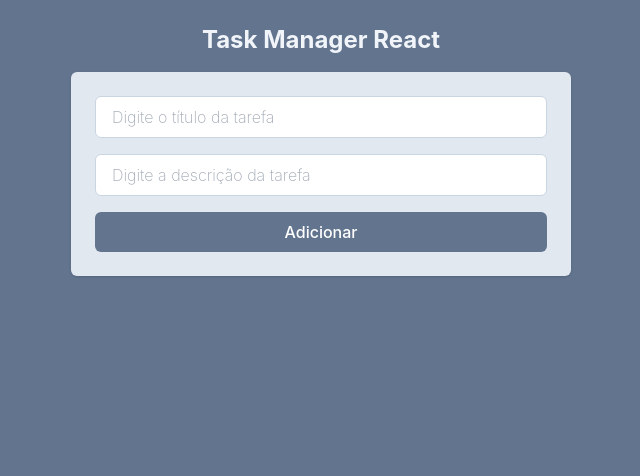
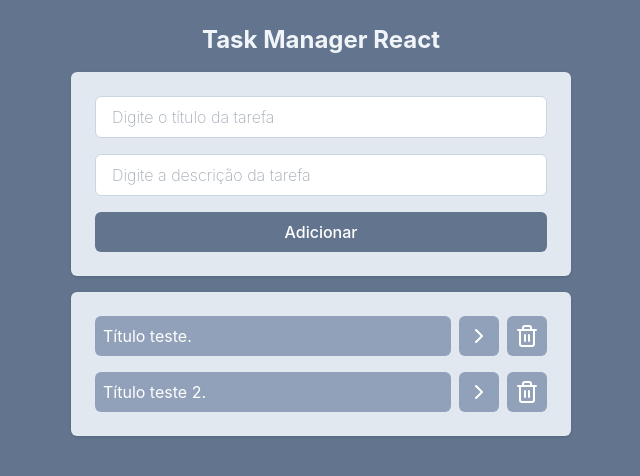
Before and after one commit to AdrianousDev/task-manager-react, a React (Vite) app: page / in a window 1280 px wide. Shown: the top 476 px of the page, without its empty margins (319-959 px from the left). Built offline with nearby package versions, Linux system fonts and the light colour scheme.

Commit message:
feat: adds the base for the task list. with lucide-react icons.

```diff
--- a/package.json
+++ b/package.json
@@ -11,6 +11,7 @@
   },
   "dependencies": {
     "@tailwindcss/vite": "^4.3.3",
+    "lucide-react": "^1.25.0",
     "react": "^19.2.7",
     "react-dom": "^19.2.7",
     "tailwindcss": "^4.3.3"
--- a/src/App.tsx
+++ b/src/App.tsx
@@ -1,4 +1,5 @@
 import { AddTask } from "./components/AddTask";
+import { TaskList } from "./components/TaskList";
 
 function App() {
     return (
@@ -9,6 +10,8 @@ function App() {
                 </h1>
 
                 <AddTask />
+
+                <TaskList />
             </div>
         </div>
     );
--- /dev/null
+++ b/src/components/Task.tsx
@@ -0,0 +1,32 @@
+import { CheckIcon, ChevronRightIcon, TrashIcon } from "lucide-react";
+import { useTasks } from "../contexts/tasks/useTasks";
+
+interface ITaskProps {
+    id: number;
+    title: string;
+    completed: boolean;
+}
+
+export const Task = ({ id, title, completed }: ITaskProps) => {
+    const { handleCompletedClick } = useTasks();
+
+    return (
+        <li key={id} className="flex gap-2">
+            <button
+                className={`bg-slate-400 text-left w-full flex items-center gap-2 text-white p-2 rounded-md cursor-pointer ${completed && "line-through"}`}
+                onClick={() => handleCompletedClick(id)}
+            >
+                {completed && <CheckIcon />}
+                {title}
+            </button>
+
+            <button className="bg-slate-400 p-2 rounded-md text-white cursor-pointer">
+                <ChevronRightIcon />
+            </button>
+
+            <button className="bg-slate-400 p-2 rounded-md text-white cursor-pointer">
+                <TrashIcon />
+            </button>
+        </li>
+    );
+};
--- /dev/null
+++ b/src/components/TaskList.tsx
@@ -0,0 +1,14 @@
+import { useTasks } from "../contexts/tasks/useTasks";
+import { Task } from "./Task";
+
+export const TaskList = () => {
+    const { tasks } = useTasks();
+
+    return (
+        <ul className="space-y-4 p-6 bg-slate-200 rounded-md shadow">
+            {tasks.map(({ id, title, completed }) => (
+                <Task key={id} id={id} title={title} completed={completed} />
+            ))}
+        </ul>
+    );
+};
--- a/src/contexts/tasks/TasksProvider.tsx
+++ b/src/contexts/tasks/TasksProvider.tsx
@@ -7,7 +7,21 @@ export const TasksProvider = ({ children }: ITasksProviderProps) => {
     const [tasks, setTasks] = useState<Task[]>(() => {
         const storedTasks = localStorage.getItem("tasks");
 
-        if (!storedTasks) return [];
+        if (!storedTasks)
+            return [
+                {
+                    id: 1,
+                    title: "Título teste.",
+                    description: "Descrição teste.",
+                    completed: false,
+                },
+                {
+                    id: 2,
+                    title: "Título teste 2.",
+                    description: "Descrição teste 2.",
+                    completed: false,
+                },
+            ];
 
         try {
             return JSON.parse(storedTasks) as Task[];
@@ -16,12 +30,24 @@ export const TasksProvider = ({ children }: ITasksProviderProps) => {
         }
     });
 
-    const addTask = (title: string, description: string) => {
+    const addTask = (title: string, description: string): void => {
         console.log(title, description);
     };
 
+    const handleCompletedClick = (id: number): void => {
+        setTasks((currentTasks) =>
+            currentTasks.map((task) => {
+                if (task.id === id) {
+                    return { ...task, completed: !task.completed };
+                }
+
+                return task;
+            }),
+        );
+    };
+
     return (
-        <TasksContext.Provider value={{ tasks, addTask }}>
+        <TasksContext.Provider value={{ tasks, addTask, handleCompletedClick }}>
             {children}
         </TasksContext.Provider>
     );
--- a/src/interfaces/tasks/ITask.ts
+++ b/src/interfaces/tasks/ITask.ts
@@ -1,5 +1,5 @@
 export interface Task {
-    id: string;
+    id: number;
     title: string;
     description: string;
     completed: boolean;
--- a/src/interfaces/tasks/ITasksContextValue.ts
+++ b/src/interfaces/tasks/ITasksContextValue.ts
@@ -3,4 +3,5 @@ import type { Task } from "./ITask";
 export interface TasksContextValue {
     tasks: Task[];
     addTask: (title: string, description: string) => void;
+    handleCompletedClick: (id: number) => void;
 }
```
Also changed, not shown: 1 other file (tests, documents, lock files or other folders).
